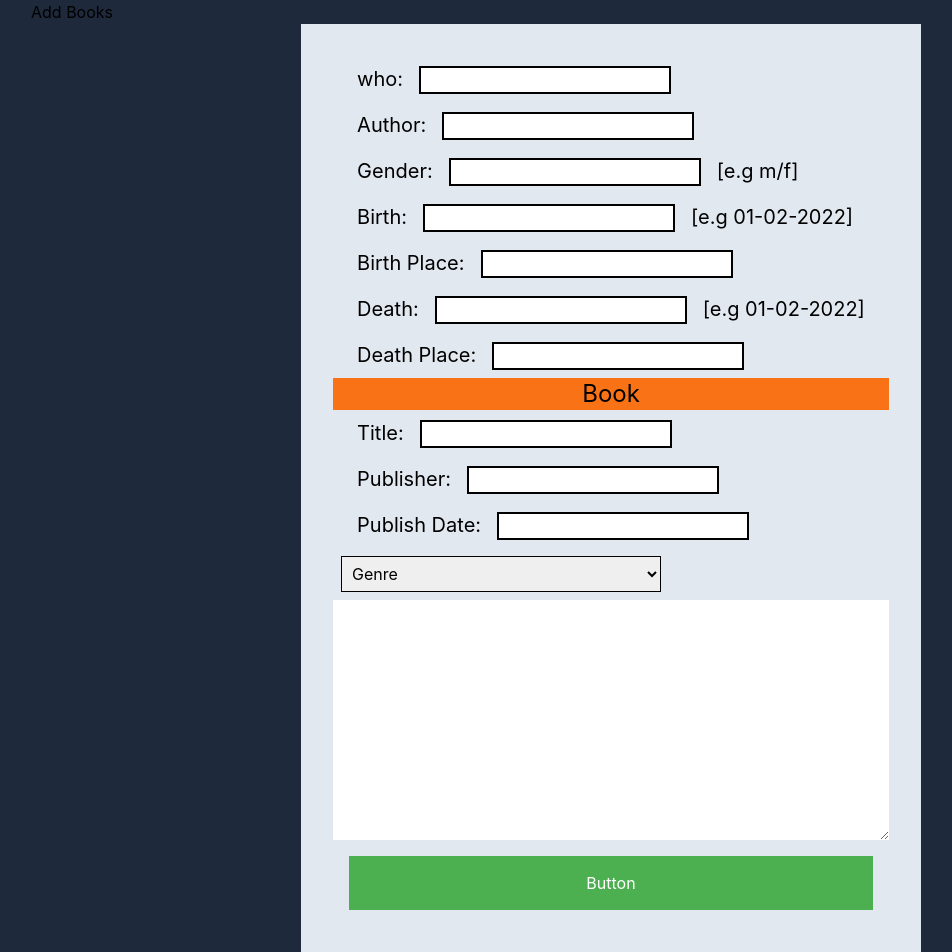
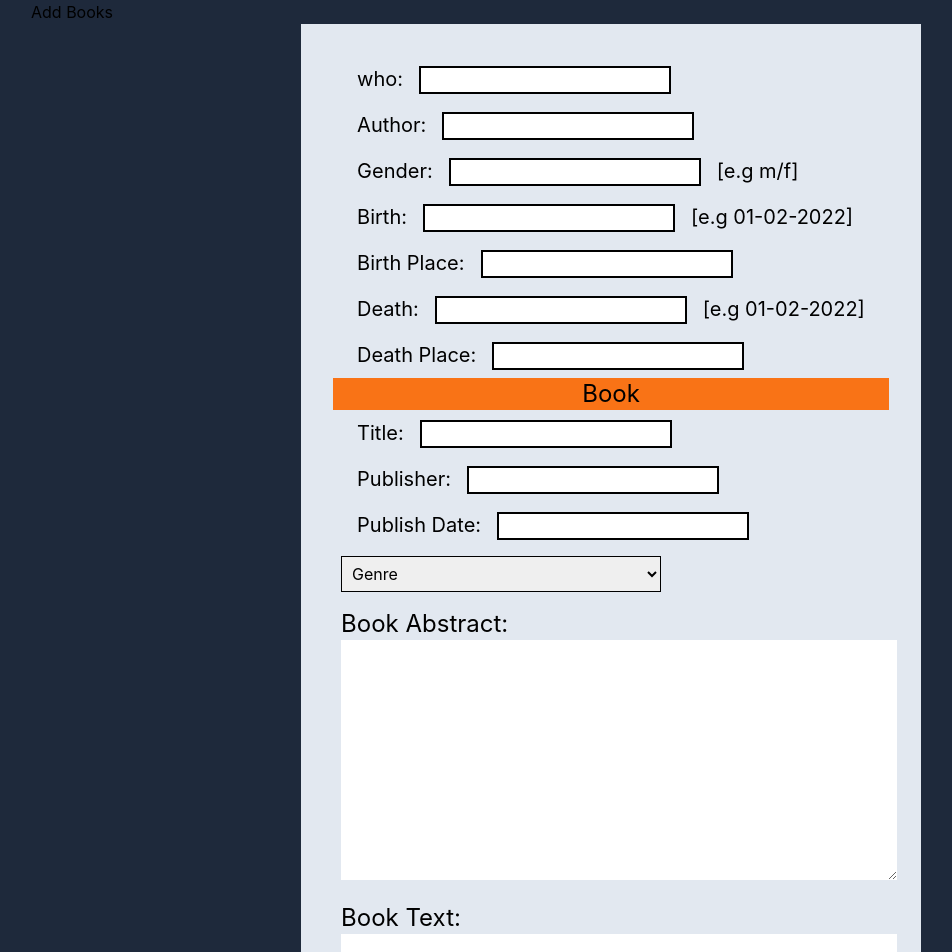
Before and after one commit to ShafiArnob/book-data-collection-react, a React (Create React App) app: page / in a window 1280 px wide. Shown: the top 952 px of the page, without its empty margins (29-981 px from the left). Built offline with nearby package versions, Linux system fonts and the light colour scheme.

Commit message:
add abstract in form

```diff
--- a/src/pages/create/CreateForm.jsx
+++ b/src/pages/create/CreateForm.jsx
@@ -14,6 +14,7 @@ function CreateForm() {
   const [publisher,setPublisher] = useState('')
   const [publishDate,setPublishDate] = useState('')
   const [genre,setGenre] = useState('')
+  const [abstract, setAbstract] = useState('')
   const [bookText,setBookText] = useState('')
   // const [,set] = useState('')
 
@@ -91,7 +92,16 @@ function CreateForm() {
           </select>
         </label>
 
-        <textarea name="Book text" cols="30" rows="10"  onChange={(e) => setBookText(e.target.value)}></textarea>
+        <label className='w-full'>
+          <h3 className='text-2xl'>Book Abstract: </h3>
+          <textarea className='w-full' name="Book text" cols="30" rows="10"  onChange={(e) => setAbstract(e.target.value)}></textarea>
+        </label>
+
+      <label className='w-full'>
+        <h3 className='text-2xl'>Book Text: </h3>
+        <textarea className='w-full' name="Book text" cols="30" rows="10"  onChange={(e) => setBookText(e.target.value)}></textarea>
+      </label>
+
         <button class="button">Button</button>
       </form>
     </div>
```
